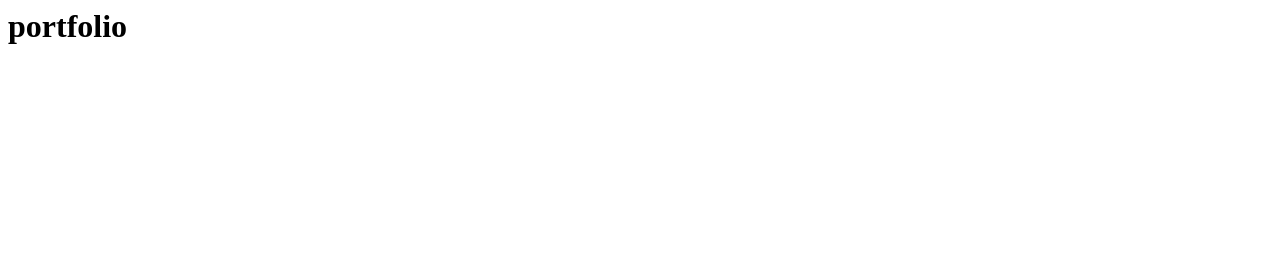
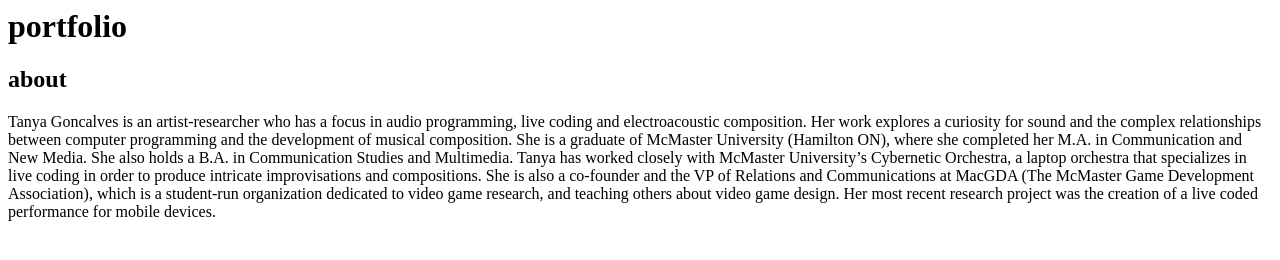
Before and after one commit to tanyamgoncalves/portfolio, a plain HTML site: page index.html in a window 1280 px wide. Drawn offline with Linux system fonts and the light colour scheme.

Commit message:
Update index.html page

```diff
--- a/index.html
+++ b/index.html
@@ -1 +1,9 @@
 <h1>portfolio</h1>
+<h2>about</h2>
+  <p>Tanya Goncalves is an artist-researcher who has a focus in audio programming, live coding and electroacoustic composition.
+    Her work explores a curiosity for sound and the complex relationships between computer programming and the development of musical composition.
+    She is a graduate of McMaster University (Hamilton ON), where she completed her M.A. in Communication and New Media.
+    She also holds a B.A. in Communication Studies and Multimedia.
+    Tanya has worked closely with McMaster University’s Cybernetic Orchestra, a laptop orchestra that specializes in live coding in order to produce intricate improvisations and compositions.
+    She is also a co-founder and the VP of Relations and Communications at MacGDA (The McMaster Game Development Association), which is a student-run organization dedicated to video game research, and teaching others about video game design.
+    Her most recent research project was the creation of a live coded performance for mobile devices.</p>
```
